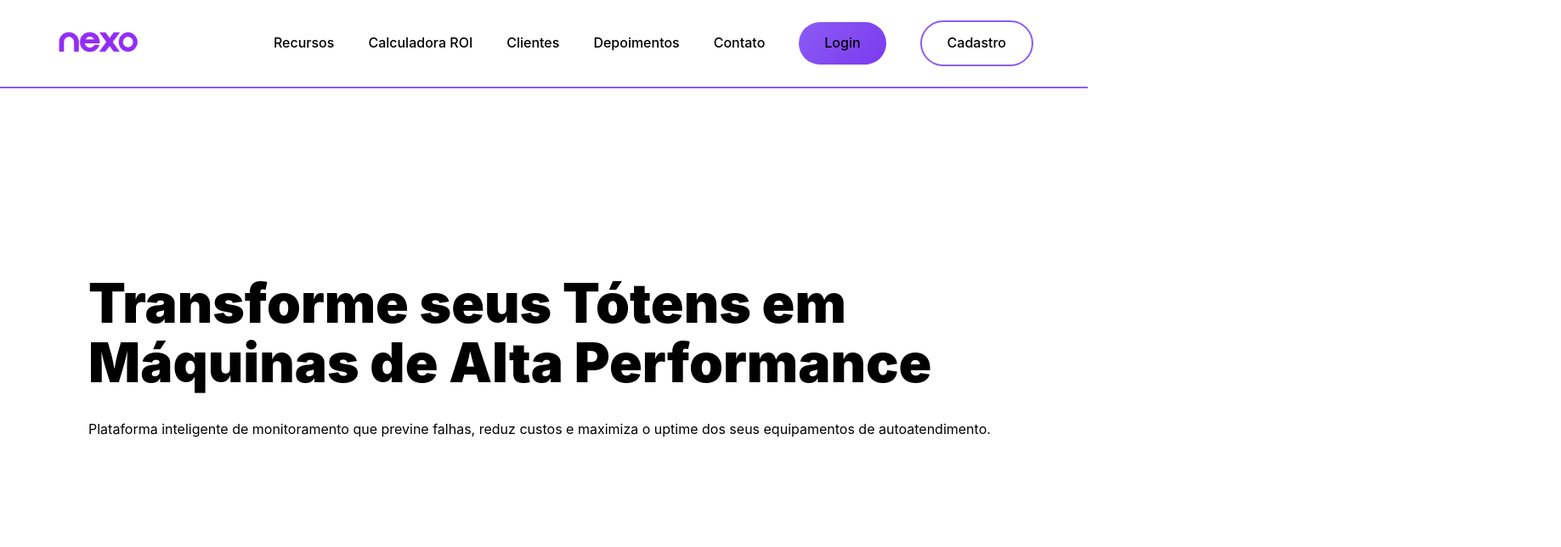
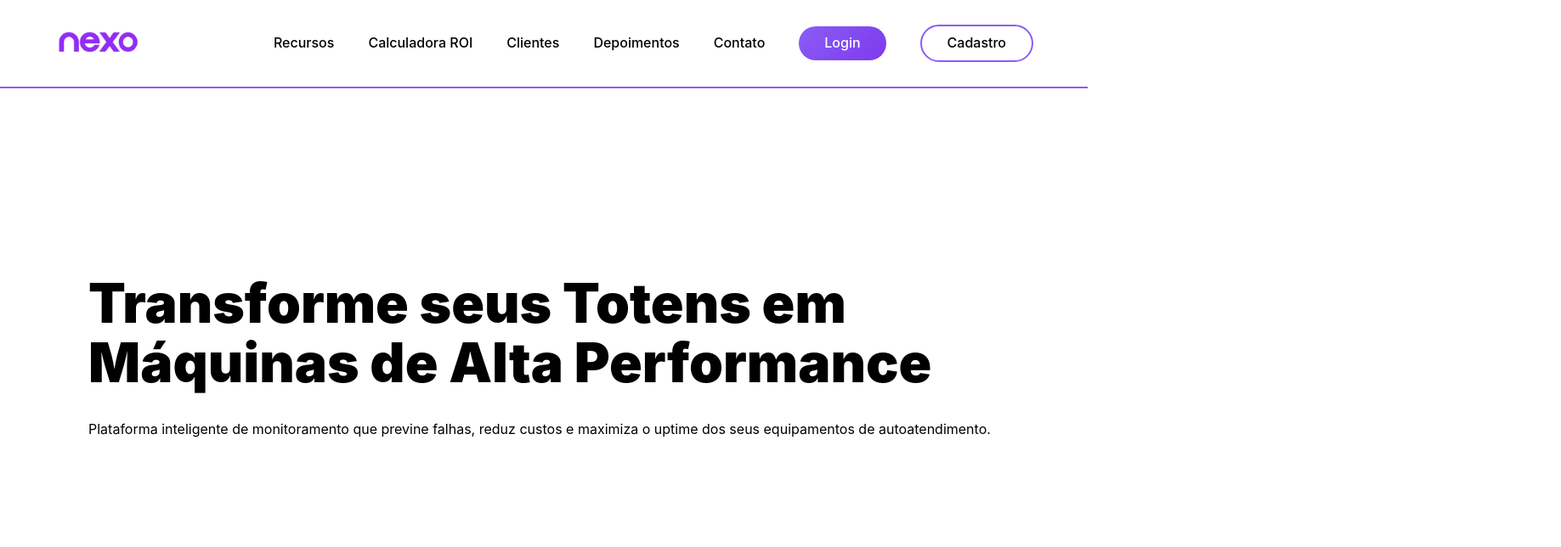
Before and after one commit to BillHebertPDC/NEXO, a website: page WebServer/public/index.html in a window 1280 px wide. Shown: the top 644 px of the page at 85% size, 1837 px wide, since content can reach past the window. Drawn offline with nearby package versions, Linux system fonts and the light colour scheme.

Commit message:
atualização do site institucional e adição da calculadora financeira

```diff
--- a/WebServer/public/css/institucional.css
+++ b/WebServer/public/css/institucional.css
@@ -65,6 +65,18 @@ body{
     position: relative;
 }
 
+.cabecalho-links a {
+    color: var(--texto-secundario);
+    text-decoration: none;
+    font-weight: 500;
+    transition: all 0.3s ease;
+    position: relative;
+}
+
+#login{
+    color: var(--branco);
+}
+
 .cabecalho-links a::after {
     content: '';
     position: absolute;
@@ -72,12 +84,12 @@ body{
     left: 0;
     width: 0;
     height: 2px;
-    background: var(--primaria-light);
+    background: var(--branco);
     transition: width 0.3s ease;
 }
 
 .cabecalho-links a:hover {
-    color: var(--texto);
+    color: var(--branco);
 }
 
 .cabecalho-links a:hover::after {
@@ -86,8 +98,8 @@ body{
 
 .botao-principal {
     background: linear-gradient(135deg, var(--primaria), var(--primaria-dark));
-    color: white;
-    padding: 12px 30px;
+    color: var(--branco);
+    padding: 7px 30px;
     border-radius: 50px;
     text-decoration: none;
     font-weight: 600;
@@ -121,7 +133,7 @@ body{
     background: transparent;
     border: 2px solid var(--primaria);
     color: var(--primaria);
-    padding: 12px 30px;
+    padding: 7px 30px;
     border-radius: 50px;
     text-decoration: none;
     font-weight: 600;
@@ -129,10 +141,25 @@ body{
     display: inline-block;
 }
 
+.botao-secundario::before {
+    content: '';
+    position: absolute;
+    top: 0;
+    left: -100%;
+    width: 100%;
+    height: 100%;
+    background: linear-gradient(90deg, transparent, rgba(255,255,255,0.2)transparent);
+    transition: left 0.5s ease;
+}
+
+.botao-secundario::before {
+    left: 100%;
+}
+
 .botao-secundario:hover {
     background: var(--primaria);
-    color: white;
     transform: translateY(-2px);
+    box-shadow: 0 10px 30px rgba(139, 92, 246, 0.4);
 }
 
 .botoes {
--- a/WebServer/public/index.html
+++ b/WebServer/public/index.html
@@ -17,7 +17,7 @@
                 <a href="#clientes">Clientes</a>
                 <a href="#comentarios">Depoimentos</a>
                 <a href="#contado">Contato</a>
-                <a href="#" class="botao-principal">Login</a>
+                <a href="#" class="botao-principal" id="login">Login</a>
                 <a href="#" class="botao-secundario">Cadastro</a>
             </div>
         </div>
@@ -26,7 +26,7 @@
     <div class="inicio">
         <div class="inicio-container">
             <div class="inicio-text">
-                <h1>Transforme seus Tótens em Máquinas de Alta Performance</h1>
+                <h1>Transforme seus <span>Totens</span> em Máquinas de Alta Performance</h1>
                 <p>Plataforma inteligente de monitoramento que previne falhas, reduz custos e maximiza o uptime dos seus equipamentos de autoatendimento.</p>
             </div>
         </div>
```
